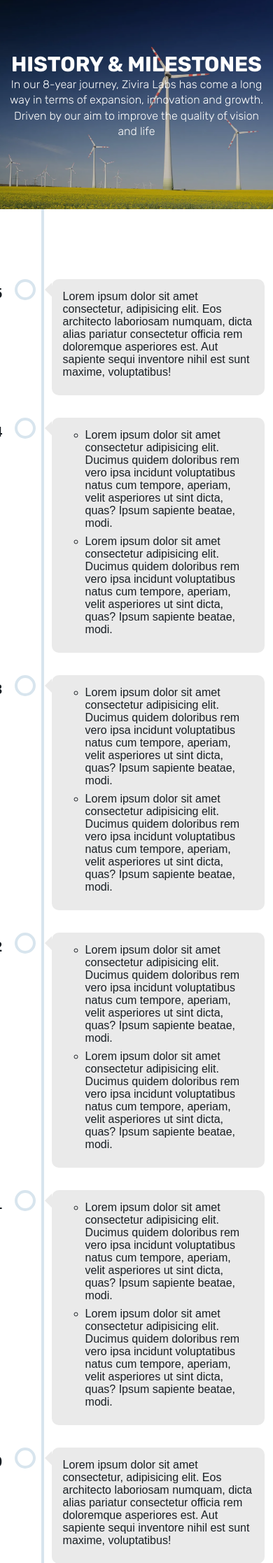
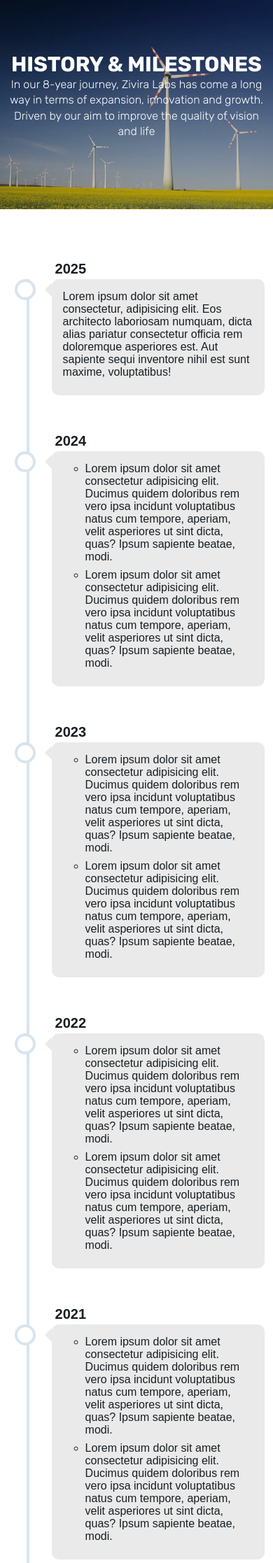
Before and after one commit to abdulrazakshaikh/zivira, a PHP site: page /milestones.html in a window 390 px wide. Shown: the part 107-2341 px from the top of the page at 70% size. Run offline with PHP 8.4, Linux system fonts and the light colour scheme; some web fonts are replaced.

Commit message:
timeline fixes responsive

```diff
--- a/css/custom.css
+++ b/css/custom.css
@@ -543,7 +543,7 @@
 	--dots-color : #ffffff;
 	--content-bg: #eaeaea;
 	--line-color : #d8e5ee;
-	display: flex; flex-direction: column;
+	display: flex; flex-direction: column; position: relative
 }
 .timeline-list:before{
 	content: '';
@@ -626,12 +626,12 @@
 
 }
 @media (max-width: 767.98px){
-	.timeline-list:before{left: 15%; right: auto;}
-	.timeline-list .timeline-item{width: 90%; margin-left: auto; padding-left: calc(var(--dots-size) / 2  + 10px);}
+	.timeline-list:before{left: 7%; right: auto;}
+	.timeline-list .timeline-item{width: 90%; margin-left: auto; padding-left: calc(var(--dots-size) / 2  + 10px); margin-bottom: 5rem}
 	.timeline-list .timeline-item .timeline-content:before{
 		left: auto; right: 100%; top: 5px; border-right-color: var(--content-bg);
 	}
 	.timeline-list .timeline-item .timeline-dot{left: calc(-1 * var(--dots-size) + 2px)}
-	.timeline-list .timeline-item:before{left: -90px; top: 5px;}
+	.timeline-list .timeline-item:before{left: var(--dots-size); top: calc(var(--dots-size) / -1);}
 }
 /*------------------------------ MILESTONE END ------------------------------*/
```
